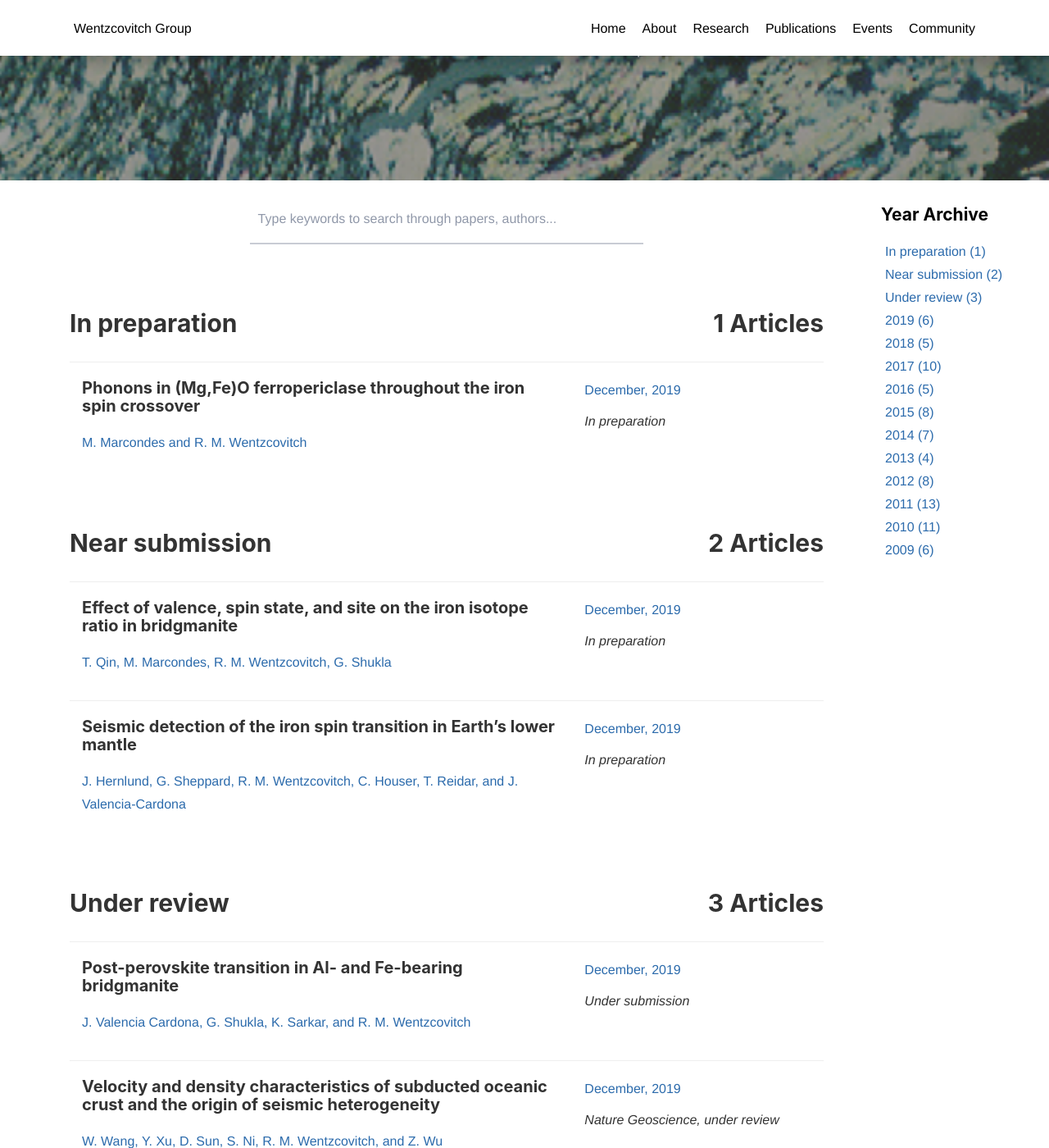
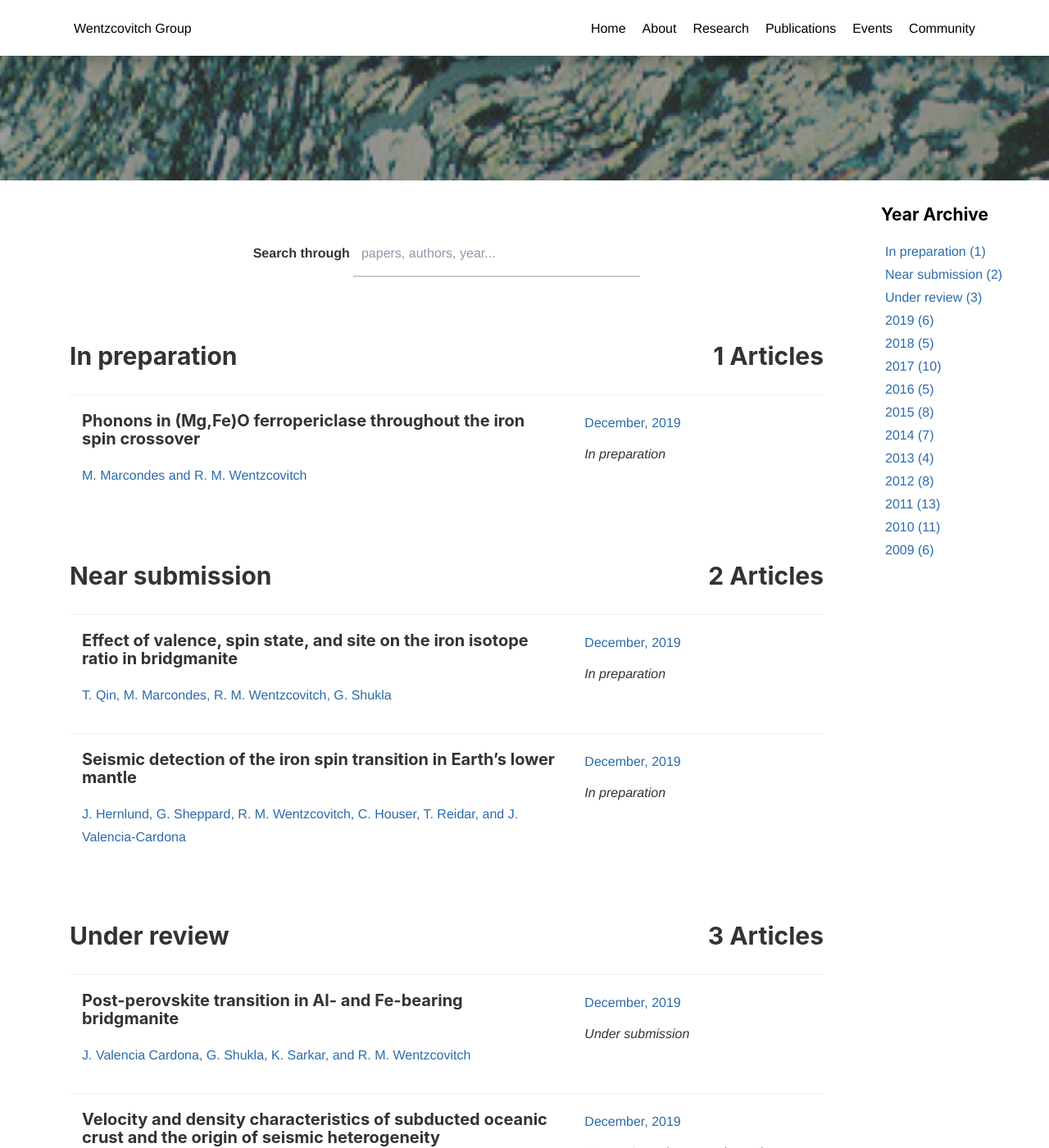
Before and after one commit to mineralcloud/mineralcloud.github.io, a Jekyll site: the page built from publications/index.html, in a window 1280 px wide and 1400 px high, scrolled down 198 px. Shown: the whole window at 82% size. Built offline with Jekyll 4.4.1, drawn with Linux system fonts in a browser that asks for light colours; nearby versions of some CDN libraries; formulas are drawn with MathJax 3; some of the changed text lies outside the part shown.

Commit message:
publication search

```diff
--- a/_data/publications.yaml
+++ b/_data/publications.yaml
@@ -233,7 +233,7 @@
   publications_this_year:
 
   - title: "Spin crossover in ($Mg,Fe^{3+}$)($Si,Fe^{3+}$)$O_3$ bridgmanite: Effects of disorder, iron concentration, and temperature"
-    yyyy-mm-dd: 2019-09-17
+    yyyy-mm-dd: 2016-09-17
     author: G. Shukla and R. M. Wentzcovitch
     journal: Physics of the Earth and Planetary Interiors
     pdf_url:
--- a/publications/index.html
+++ b/publications/index.html
@@ -10,13 +10,12 @@ header-img: static/img/header1.jpg
 
 <div class="col-lg-10 col-md-10  col-sm-12 col-xs-12  post-container">
     <div class="search-pub">
-        <center>
+        <center> Search through
             <label for="inp" class="inp">
                 <input id="search-pub" name="search-pub" onkeyup="publication_filter()" type="text" placeholder="&nbsp;">
-                <span class="label">Type keywords to search through papers, authors...</span>
+                <span class="label noselect">papers, authors, year...</span>
                 <span class="border"></span>
             </label>
-
         </center>
     </div>
     <div class="publication" id="publication">
--- a/static/css/core.css
+++ b/static/css/core.css
@@ -997,23 +997,34 @@ samp {
 
 
 /* publication */
-.search-pub {}
+.search-pub {
+  margin-top: 40px;
+  font-weight: 800;
+  font-size:18;
+}
 .inp {
   position: relative;
   margin: auto;
   width: 100%;
-  max-width: 480px;
+  max-width: 350px;
+}
+.noselect {
+    -webkit-touch-callout: none;
+    -webkit-user-select: none;
+    -khtml-user-select: none;
+    -moz-user-select: none;
+    -ms-user-select: none;
+    user-select: none;
 }
 .inp .label {
   position: absolute;
-  top: 16px;
+  top: 18px;
   left: 0;
   font-size: 16px;
   color: #9098a9;
   font-weight: 500;
   transform-origin: 0 0;
   transition: all 0.2s ease;
-  z-index: 5;
 }
 .inp .border {
   position: absolute;
@@ -1027,14 +1038,13 @@ samp {
   transition: all 0.15s ease;
 }
 .inp input {
-  z-index: 99;
   -webkit-appearance: none;
   width: 100%;
   border: 0;
   font-family: inherit;
   padding: 12px 0;
   height: 58px;
-  font-size: 16px;
+  font-size: 18px;
   font-weight: 500;
   border-bottom: 2px solid #c8ccd4;
   background: none;
```
